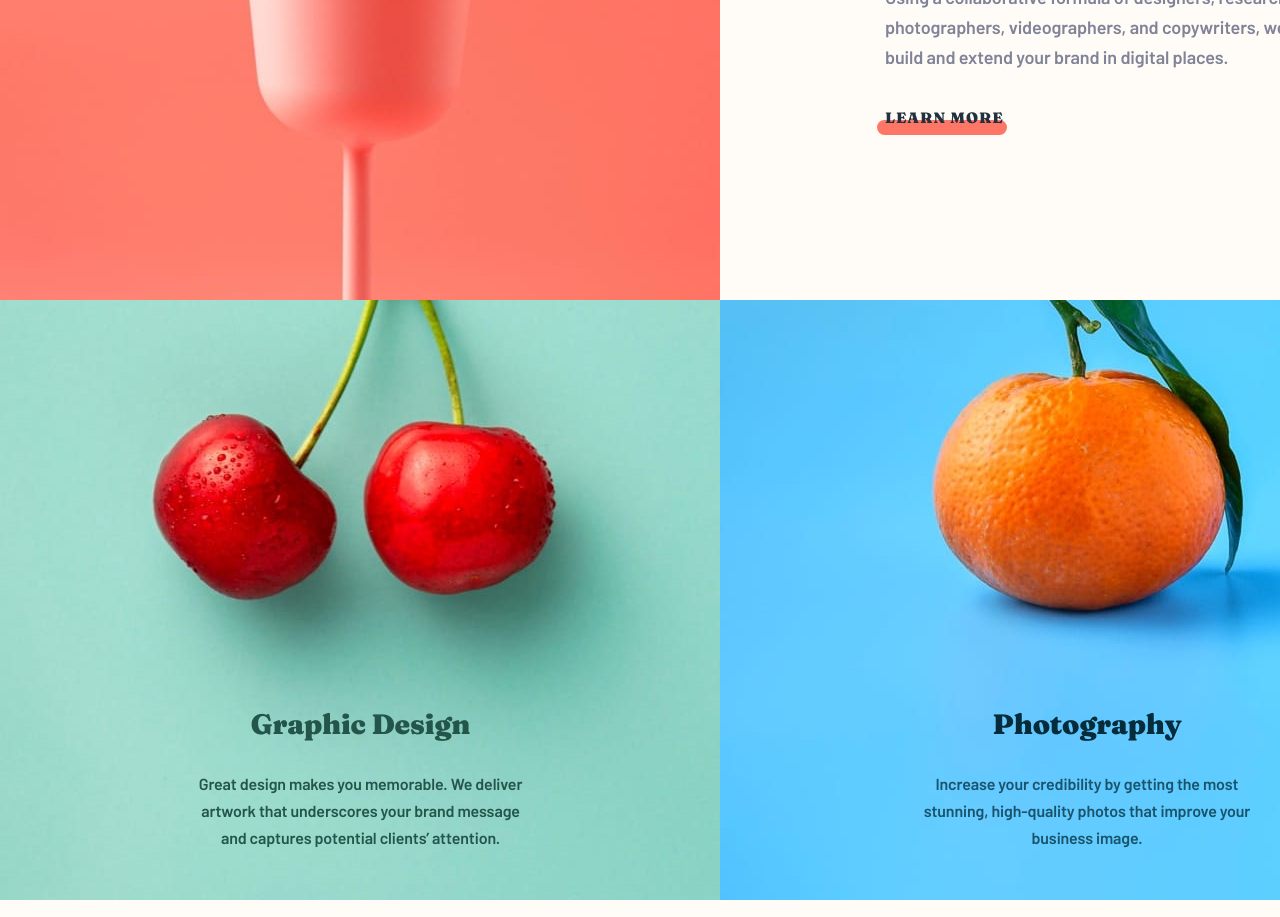
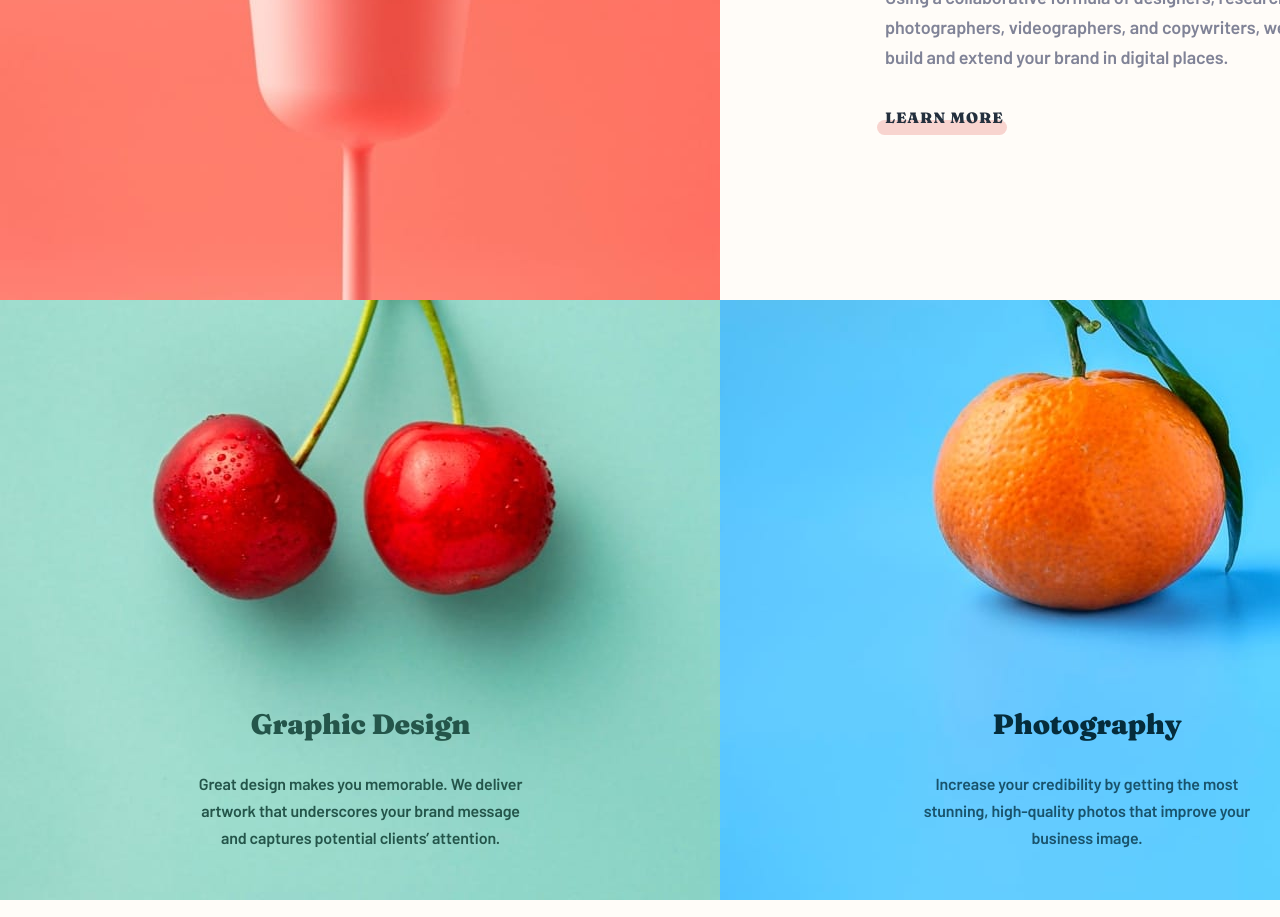
Before and after one commit to ZeynebKoc/sunnyside-agency-landing--page, a Svelte app: page / in a window 1280 px wide. Shown: the part 1700-2617 px from the top of the page. Built offline with nearby package versions, Linux system fonts and the light colour scheme.

Commit message:
add screenshots

```diff
--- a/src/component/Section.svelte
+++ b/src/component/Section.svelte
@@ -178,7 +178,7 @@
         margin-left: -8px;
         width: 130px;
         height: 15px;
-        background: rgba(254, 119, 102, 1);
+        background: rgb(248, 212, 207);
         border-radius: 10px;
     }
     .underline-red:hover .line-red {
```
Also changed, not shown: 1 other file (tests, documents, lock files or other folders).
